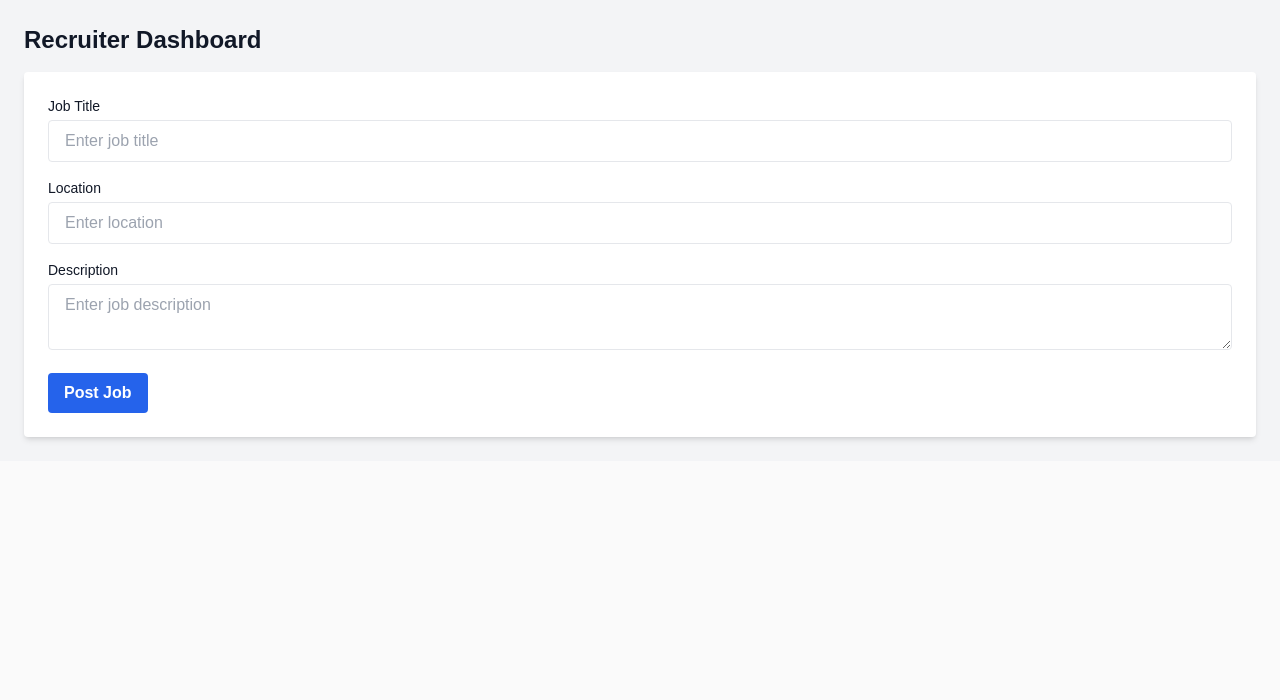
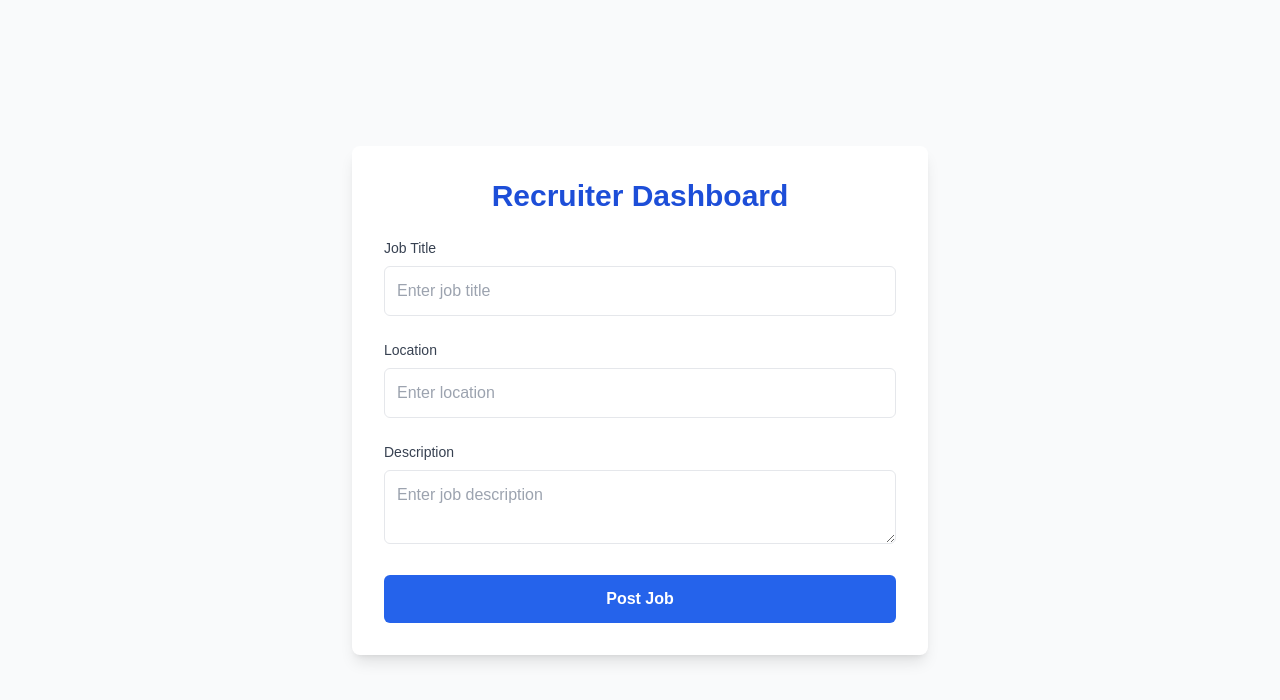
Before and after one commit to Fortunechinenyem/Recruit-Ease, a Next.js app: page /recruiter in a window 1280 px wide. Shown: the top 700 px of the page. Built offline with nearby package versions, Linux system fonts and the light colour scheme; no server answers.

Commit message:
updated the ui of the recruiter page

```diff
--- a/pages/recruiter.js
+++ b/pages/recruiter.js
@@ -47,65 +47,75 @@
   };
 
   return (
-    <div className="container mx-auto p-6">
-      <h1 className="text-2xl font-bold mb-4">Recruiter Dashboard</h1>
+    <div className="min-h-screen bg-gray-50 py-12 px-6 flex justify-center items-center">
+      <div className="w-full max-w-xl bg-white p-8 rounded-lg shadow-lg">
+        <h1 className="text-3xl font-semibold text-center text-blue-700 mb-6">
+          Recruiter Dashboard
+        </h1>
 
-      <form onSubmit={handlePostJob} className="bg-white p-6 rounded shadow-md">
+        <form onSubmit={handlePostJob}>
           {successMessage && (
-          <p className="text-green-600 mb-4 text-sm font-medium">
+            <p className="text-green-600 mb-4 text-sm font-medium text-center">
               {successMessage}
             </p>
           )}
           {errorMessage && (
-          <p className="text-red-600 mb-4 text-sm font-medium">
+            <p className="text-red-600 mb-4 text-sm font-medium text-center">
               {errorMessage}
             </p>
           )}
 
-        <div className="mb-4">
-          <label className="block text-sm font-medium mb-1">Job Title</label>
+          <div className="mb-6">
+            <label className="block text-sm font-medium mb-2 text-gray-700">
+              Job Title
+            </label>
             <input
               type="text"
               value={jobTitle}
               onChange={(e) => setJobTitle(e.target.value)}
-            className="w-full px-4 py-2 border rounded focus:outline-none focus:ring-2 focus:ring-blue-400"
+              className="w-full p-3 border rounded-md focus:outline-none focus:ring-2 focus:ring-blue-500 transition duration-300"
               placeholder="Enter job title"
             />
           </div>
 
-        <div className="mb-4">
-          <label className="block text-sm font-medium mb-1">Location</label>
+          <div className="mb-6">
+            <label className="block text-sm font-medium mb-2 text-gray-700">
+              Location
+            </label>
             <input
               type="text"
               value={location}
               onChange={(e) => setLocation(e.target.value)}
-            className="w-full px-4 py-2 border rounded focus:outline-none focus:ring-2 focus:ring-blue-400"
+              className="w-full p-3 border rounded-md focus:outline-none focus:ring-2 focus:ring-blue-500 transition duration-300"
               placeholder="Enter location"
             />
           </div>
 
-        <div className="mb-4">
-          <label className="block text-sm font-medium mb-1">Description</label>
+          <div className="mb-6">
+            <label className="block text-sm font-medium mb-2 text-gray-700">
+              Description
+            </label>
             <textarea
               value={description}
               onChange={(e) => setDescription(e.target.value)}
-            className="w-full px-4 py-2 border rounded focus:outline-none focus:ring-2 focus:ring-blue-400"
+              className="w-full p-3 border rounded-md focus:outline-none focus:ring-2 focus:ring-blue-500 transition duration-300"
               placeholder="Enter job description"
             ></textarea>
           </div>
 
           <button
             type="submit"
-          className={`px-4 py-2 font-bold rounded ${
+            className={`w-full p-3 font-semibold text-white rounded-md ${
               loading
-              ? "bg-gray-500 cursor-not-allowed"
-              : "bg-blue-600 text-white hover:bg-blue-700"
-          }`}
+                ? "bg-gray-400 cursor-not-allowed"
+                : "bg-blue-600 hover:bg-blue-700 focus:ring-4 focus:ring-blue-300"
+            } transition duration-300`}
             disabled={loading}
           >
             {loading ? "Posting Job..." : "Post Job"}
           </button>
         </form>
       </div>
+    </div>
   );
 }
```
Lines whose indentation alone changed are shown as unchanged.
